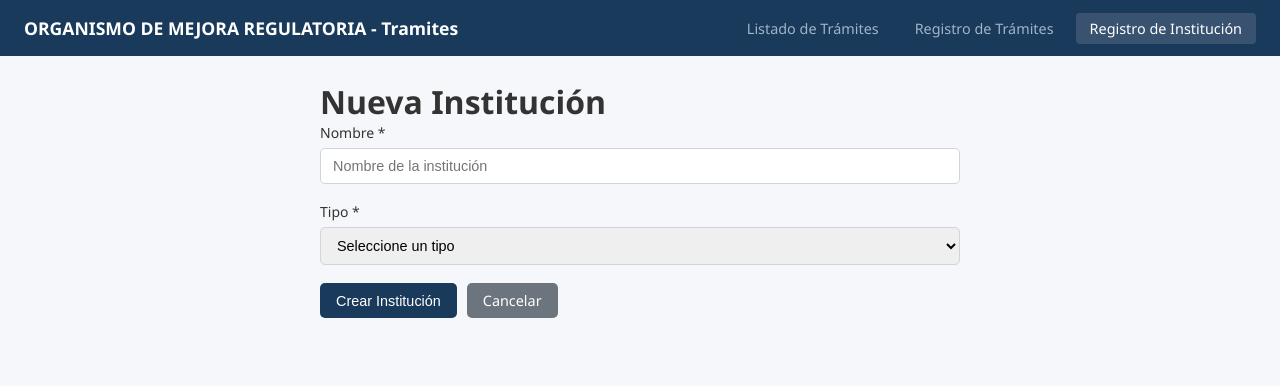
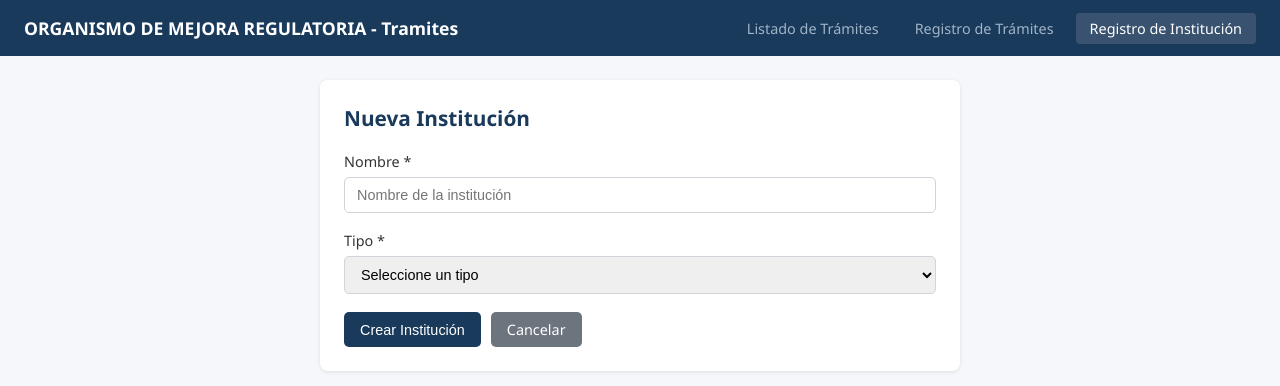
Before and after one commit to argueta-ed/tramites-omr, a Vue app in the folder tramites-app/: page /instituciones/create in a window 1280 px wide. Shown: the top 386 px of the page. Built offline with nearby package versions, Linux system fonts and the light colour scheme.

Commit message:
fix(ui): corregir estilos y errores menores en vistas

```diff
--- a/tramites-app/src/assets/main.css
+++ b/tramites-app/src/assets/main.css
@@ -56,6 +56,20 @@ body {
 }
 
 /* Cards TramitesList */
+.card {
+  background: #fff;
+  border-radius: 8px;
+  box-shadow: 0 1px 4px rgba(0, 0, 0, 0.1);
+  padding: 24px;
+}
+
+.card-title {
+  font-size: 1.3rem;
+  font-weight: 600;
+  margin-bottom: 20px;
+  color: #1a3a5c;
+}
+
 .card-header-row {
     display: flex;
     justify-content: space-between;
@@ -80,6 +94,16 @@ body {
     font-weight: 500;
     text-decoration: none;
     transition: all 0.2s;
+}
+
+.btn:disabled {
+  opacity: 0.55;
+  cursor: not-allowed;
+}
+
+.btn-sm {
+  padding: 5px 10px;
+  font-size: 0.8rem;
 }
 
 .btn-primary {
@@ -139,7 +163,7 @@ body {
 
 .table th,
 .table td {
-    padding: 12px 16px;
+    padding: 11px 14px;
     text-align: left;
     border-bottom: 1px solid #e0e0e0;
 }
@@ -214,7 +238,7 @@ body {
 
 .form-group label {
     display: block;
-    font-size: 0.875rem;
+    font-size: 0.9rem;
     font-weight: 500;
     margin-bottom: 6px;
 }
@@ -269,12 +293,13 @@ body {
 
 /* Spinner */
 .spinner {
-    border: 4px solid #f3f3f3;
-    border-top: 4px solid #1a3a5c;
-    border-radius: 50%;
-    width: 24px;
-    height: 24px;
-    animation: spin 1s linear infinite;
+  display: inline-block;
+  width: 20px;
+  height: 20px;
+  border: 3px solid rgba(255, 255, 255, 0.4);
+  border-top-color: #fff;
+  border-radius: 50%;
+  animation: spin 0.7s linear infinite;
 }
 
 @keyframes spin {
@@ -292,30 +317,31 @@ body {
     padding: 10px 15px;
     margin-bottom: 10px;
     border-radius: 5px;
+    font-size: 0.9rem;
 }
 
 .alert-success {
     background-color: #d4edda;
-    border-color: #c3e6cb;
     color: #155724;
+    border: 1px solid #c3e6cb;
 }
 
 .alert-error {
     background-color: #f8d7da;
-    border-color: #f5c6cb;
     color: #721c24;
+    border: 1px solid #f5c6cb;
 }
 
 .alert-warning {
     background-color: #fff3cd;
-    border-color: #ffeaa7;
     color: #856404;
+    border: 1px solid #ffeaa7;
 }
 
 .alert-info {
     background-color: #d1ecf1;
-    border-color: #bee5eb;
     color: #0c5460;
+    border: 1px solid #bee5eb;
 }
 
 /* Badges */
@@ -323,7 +349,7 @@ body {
     display: inline-block;
     padding: 4px 8px;
     border-radius: 12px;
-    font-size: 0.75rem;
+    font-size: 0.8rem;
     font-weight: 500;
     color: #fff;
 }
--- a/tramites-app/src/components/TramitesTable.vue
+++ b/tramites-app/src/components/TramitesTable.vue
@@ -22,7 +22,7 @@
                 <td>{{ tramite.dias_habiles }}</td>
                 <td>
                     <span class="badge" :class="[tramite.activo ? 'badge-success' : 'badge-danger']">
-                        {{ tramite.activo === 'activo' ? 'Activo' : 'Inactivo' }}
+                        {{ tramite.activo ? 'Activo' : 'Inactivo' }}
                     </span>
                 </td>
                 <td>
--- a/tramites-app/src/views/TramiteForm.vue
+++ b/tramites-app/src/views/TramiteForm.vue
@@ -47,7 +47,7 @@
       <!-- Días hábiles -->
       <div class="form-group">
         <label for="dias_habiles">Días Hábiles *</label>
-        <input type="number" id="dias_habiles" class="form-control" :class="{ 'is-invalid': errors.dias_habiles }"
+        <input type="number" min="1" id="dias_habiles" class="form-control" :class="{ 'is-invalid': errors.dias_habiles }"
           v-model="tramite.dias_habiles" placeholder="Número de días">
         <p v-if="errors.dias_habiles" class="error-text">{{ errors.dias_habiles[0] }}</p>
       </div>
```
